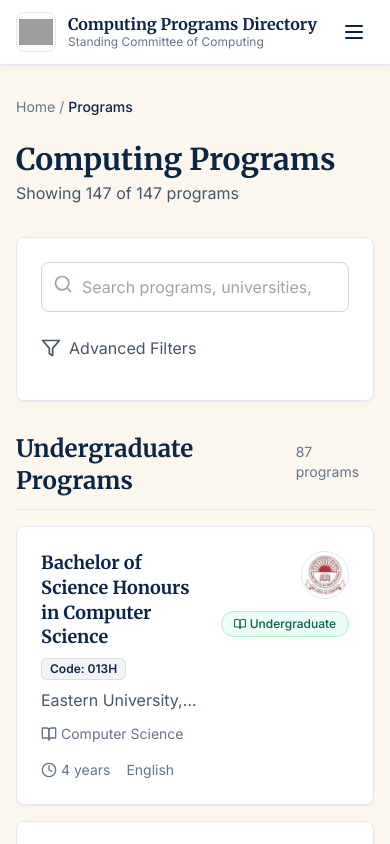
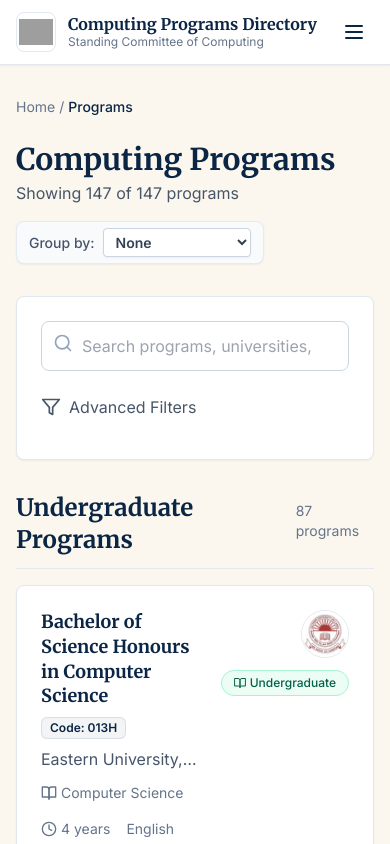
Before and after one commit to SLASSCOM/computing.ugc.ac.lk, a React (Vite) app: page /programs in a window 390 px wide. Shown: the top 844 px of the page. Built offline with nearby package versions, Linux system fonts and the light colour scheme; grey boxes are pictures that could not be loaded.

Commit message:
feat: add grouping functionality to programs view with custom grouping options

```diff
--- a/src/components/ProgramsPage.tsx
+++ b/src/components/ProgramsPage.tsx
@@ -11,6 +11,15 @@ import { UniversityData, ProgramData } from '../types';
 const TYPE_OPTIONS = [
   { value: 'UG', label: 'Undergraduate' },
   { value: 'PG', label: 'Postgraduate' },
+];
+
+const GROUP_OPTIONS = [
+  { value: 'none', label: 'None' },
+  { value: 'university', label: 'University' },
+  { value: 'type', label: 'Program Type' },
+  { value: 'discipline', label: 'Discipline' },
+  { value: 'course', label: 'Course of Study' },
+  { value: 'slqf', label: 'SLQF Level' },
 ];
 
 const ProgramsPage = () => {
@@ -30,6 +39,7 @@ const ProgramsPage = () => {
   const [coursesOfStudy, setCoursesOfStudy] = useState<{ number: string; name: string }[]>([]);
   const [selectedProgram, setSelectedProgram] = useState<ProgramData | null>(null);
   const [showFilters, setShowFilters] = useState(false);
+  const [groupBy, setGroupBy] = useState<string>('none');
   const skipUniversityUrlSync = useRef(false);
 
   const singleUniversityFromUrl =
@@ -199,6 +209,68 @@ const ProgramsPage = () => {
     return options;
   }, [programs]);
 
+  const courseOfStudyMap = useMemo(() => {
+    const map = new Map<string, string>();
+    coursesOfStudy.forEach((c) => {
+      map.set(c.number, `${c.number} - ${c.name}`);
+    });
+    return map;
+  }, [coursesOfStudy]);
+
+  const groupedPrograms = useMemo(() => {
+    if (groupBy === 'none') return null;
+
+    const groups: { [key: string]: ProgramData[] } = {};
+
+    filteredPrograms.forEach((program) => {
+      let key = '';
+      if (groupBy === 'university') {
+        key = program.university_hei || 'Unknown';
+      } else if (groupBy === 'type') {
+        key = program.ug_pg === 'UG' ? 'Undergraduate' : 'Postgraduate';
+      } else if (groupBy === 'discipline') {
+        key = program.discipline || 'Not Specified';
+      } else if (groupBy === 'course') {
+        const code = program.code_of_study?.substring(0, 3) || 'Other';
+        key = courseOfStudyMap.get(code) || 'Other';
+      } else if (groupBy === 'slqf') {
+        key = program.slqf ? `Level ${program.slqf}` : 'Not Specified (N/A)';
+      }
+
+      if (!groups[key]) {
+        groups[key] = [];
+      }
+      groups[key].push(program);
+    });
+
+    const sortedKeys = Object.keys(groups).sort((a, b) => {
+      const aIsOther = a === 'Not Specified' || a === 'Other' || a === 'Not Specified (N/A)';
+      const bIsOther = b === 'Not Specified' || b === 'Other' || b === 'Not Specified (N/A)';
+      if (aIsOther && !bIsOther) return 1;
+      if (!aIsOther && bIsOther) return -1;
+
+      if (groupBy === 'slqf') {
+        const aNum = parseFloat(a.replace('Level ', ''));
+        const bNum = parseFloat(b.replace('Level ', ''));
+        if (!isNaN(aNum) && !isNaN(bNum)) {
+          return aNum - bNum;
+        }
+      }
+
+      if (groupBy === 'type') {
+        if (a === 'Undergraduate') return -1;
+        if (b === 'Undergraduate') return 1;
+      }
+
+      return a.localeCompare(b);
+    });
+
+    return sortedKeys.map((key) => ({
+      title: key,
+      programs: groups[key],
+    }));
+  }, [filteredPrograms, groupBy, courseOfStudyMap]);
+
   const selectedUniversityData = universities.find(
     (u) => u.university_hei === singleUniversityFromUrl
   );
@@ -325,7 +397,8 @@ const ProgramsPage = () => {
         )}
 
         {/* Page Header */}
-        <div className="mb-8">
+        <div className="mb-8 flex flex-col md:flex-row md:items-end md:justify-between gap-4">
+          <div>
             {selectedUniversityData ? (
               <div className="flex items-start gap-4">
                 <UniversityLogo
@@ -385,6 +458,24 @@ const ProgramsPage = () => {
                 </p>
               </>
             )}
+          </div>
+          <div className="shrink-0 flex items-center gap-2 bg-slate-50 border border-slate-200/80 px-3 py-1.5 rounded-lg shadow-sm self-start md:self-end">
+            <label htmlFor="groupBy" className="text-sm font-medium text-slate-600 whitespace-nowrap">
+              Group by:
+            </label>
+            <select
+              id="groupBy"
+              value={groupBy}
+              onChange={(e) => setGroupBy(e.target.value)}
+              className="rounded border border-slate-300 bg-white px-2 py-1 text-sm font-semibold text-slate-700 shadow-sm focus:border-transparent focus:outline-none focus:ring-2 focus:ring-ugc-gold hover:border-slate-400 cursor-pointer transition-colors"
+            >
+              {GROUP_OPTIONS.map((opt) => (
+                <option key={opt.value} value={opt.value}>
+                  {opt.label}
+                </option>
+              ))}
+            </select>
+          </div>
         </div>
 
         {/* Search and Filters */}
@@ -480,6 +571,35 @@ const ProgramsPage = () => {
             <h3 className="mb-2 text-lg font-semibold text-ugc-navy">No programs found</h3>
             <p className="text-slate-600">Try adjusting your search or filter criteria</p>
           </div>
+        ) : groupBy !== 'none' && groupedPrograms ? (
+          <div className="space-y-12">
+            {groupedPrograms.map((group, groupIdx) => (
+              <section key={groupIdx} aria-label={group.title}>
+                <div className="flex items-center my-8 select-none">
+                  <div className="h-[1px] flex-grow bg-gradient-to-r from-transparent via-slate-300 to-slate-300"></div>
+                  <h2 className="mx-4 flex-shrink-0 font-display text-lg sm:text-xl font-bold text-ugc-navy tracking-wide flex items-center gap-2">
+                    <span>{group.title}</span>
+                    <span className="rounded-full bg-slate-100 px-2.5 py-0.5 font-sans text-xs font-semibold text-slate-500 border border-slate-200/60 shadow-sm">
+                      {group.programs.length} {group.programs.length === 1 ? 'program' : 'programs'}
+                    </span>
+                  </h2>
+                  <div className="h-[1px] flex-grow bg-gradient-to-l from-transparent via-slate-300 to-slate-300"></div>
+                </div>
+                <div className="space-y-4">
+                  {group.programs.map((program, index) => (
+                    <ProgramCard
+                      key={`group-${groupIdx}-${index}`}
+                      program={program}
+                      university={universities.find(
+                        (u) => u.university_hei === program.university_hei
+                      )}
+                      onClick={() => setSelectedProgram(program)}
+                    />
+                  ))}
+                </div>
+              </section>
+            ))}
+          </div>
         ) : (
           <>
             {showUgSection &&
```
Lines whose indentation alone changed are shown as unchanged.
